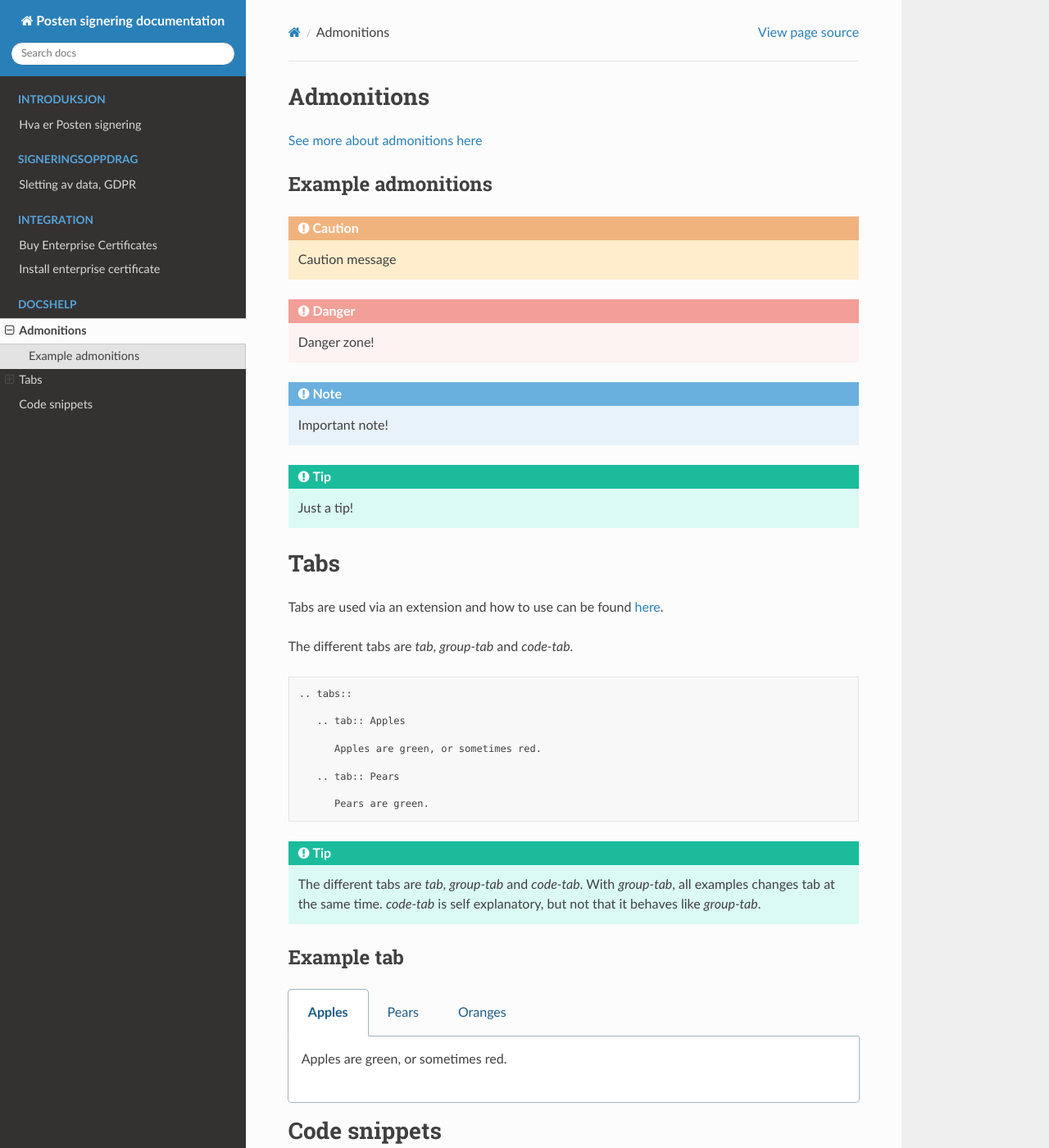
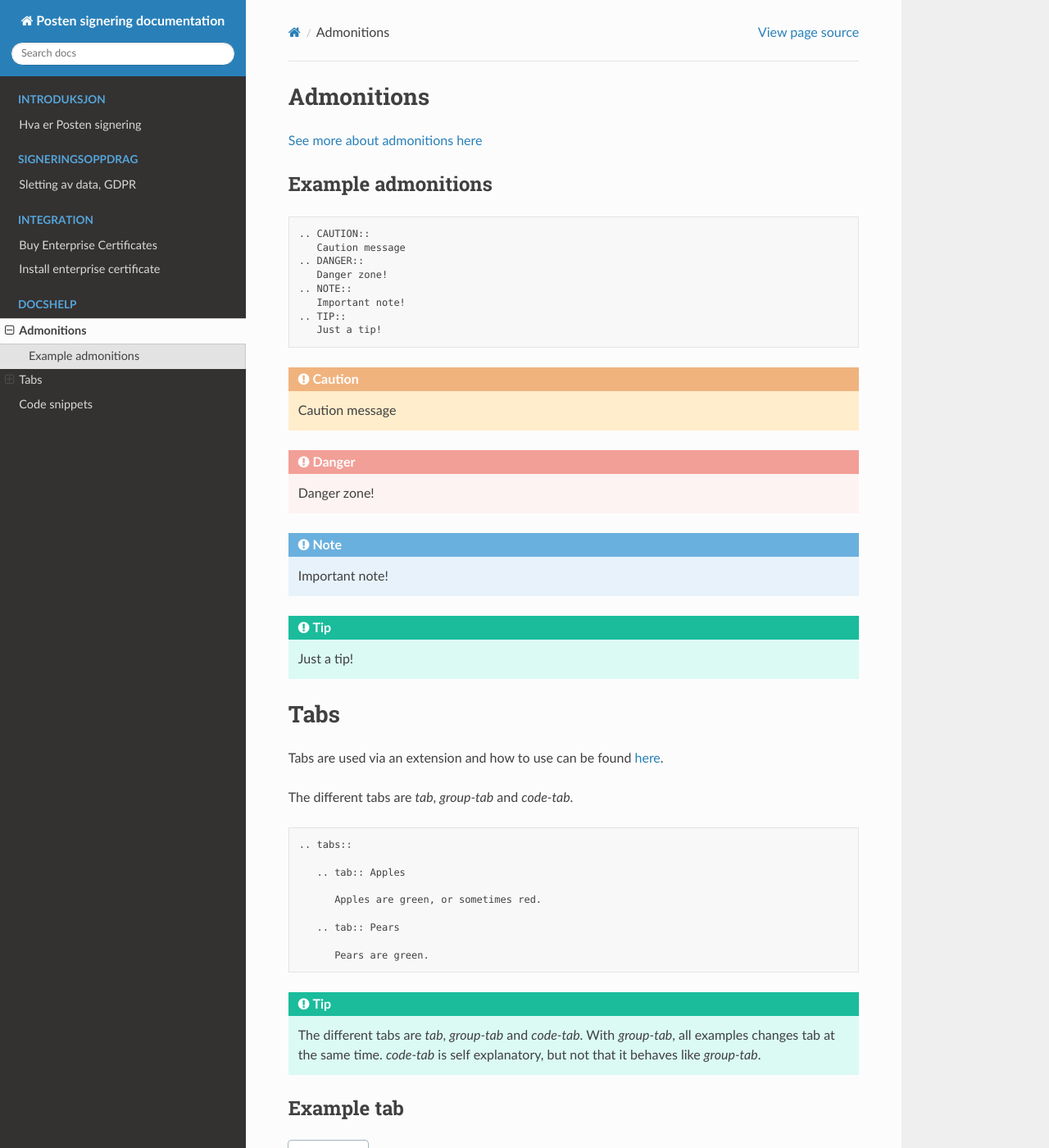
Before and after one commit to ramonarellano/signering-docs, a Sphinx documentation site: the page built from source/syntax-help.rst, in a window 1280 px wide and 1400 px high. Shown: the whole window at 82% size. Built offline with Sphinx 7.4.7 and the Read the Docs theme 2.0.0, drawn with Linux system fonts in a browser that asks for light colours; some of the changed text lies outside the part shown.

Commit message:
Kodeeksempel for admonitions

```diff
--- a/source/syntax-help.rst
+++ b/source/syntax-help.rst
@@ -4,6 +4,18 @@ Admonitions
 
 Example admonitions
 #######################
+
+.. code-block:: xml
+
+    .. CAUTION::
+       Caution message
+    .. DANGER::
+       Danger zone!
+    .. NOTE::
+       Important note!
+    .. TIP::
+       Just a tip!
+
 
 .. CAUTION::
    Caution message
@@ -21,7 +33,7 @@ Tabs are used via an extension and how to use can be found `here <https://github
 
 The different tabs are `tab`, `group-tab` and `code-tab`.
 
-.. code-block:: rtf
+.. code-block:: xml
 
    .. tabs::
 
@@ -58,7 +70,7 @@ Code snippets
 *****************
 
 
-.. code-block:: rtf
+.. code-block::
 
     .. code-block::language
 
```
